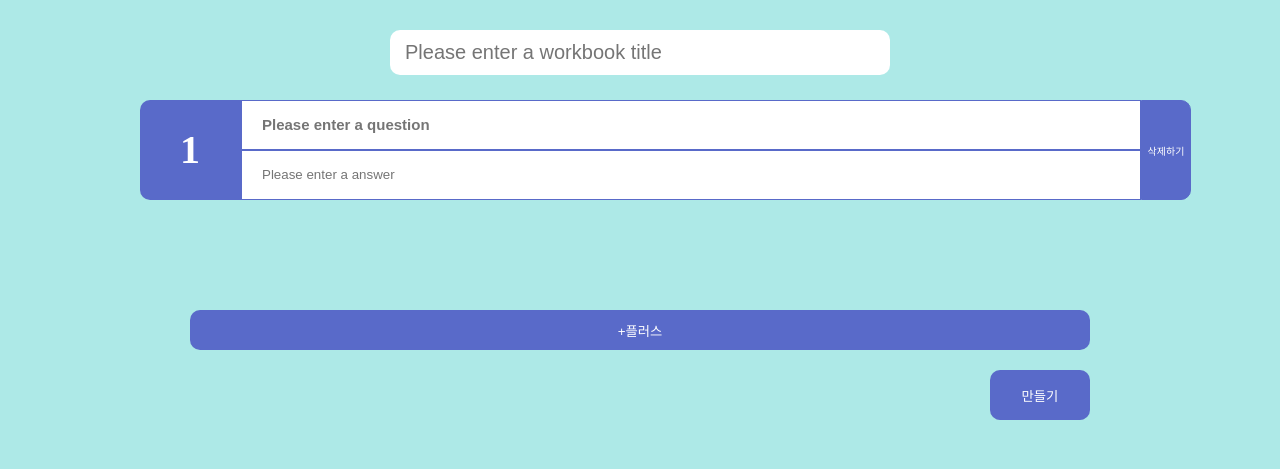
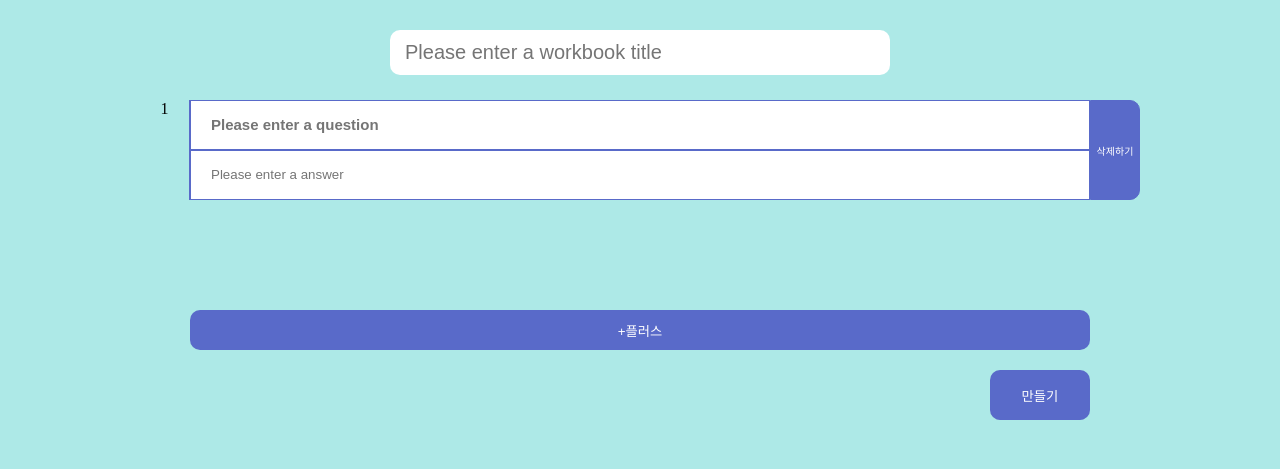
Before and after one commit to team-requin/ReQuiz_Front, a PHP site: page /quiz/quiz_write.php in a window 1280 px wide. Shown: the part 90-559 px from the top of the page. Run offline with PHP 8.4, Linux system fonts and the light colour scheme; some web fonts are replaced.

Commit message:
Fix number place

```diff
--- a/js/quiz_write.js
+++ b/js/quiz_write.js
@@ -1,5 +1,3 @@
-
-
 function plus_quiz_write() {
     var quiz_write_count = document.getElementsByClassName("quiz_write").length
     if (quiz_write_count >= 20) {
--- a/quiz/quiz_write.php
+++ b/quiz/quiz_write.php
@@ -7,9 +7,7 @@ include("header.php");
     </div>
 
     <div class="quiz_write">
-        <div class="quiz_num">
-            <p>1</p>
-        </div>
+        <div class="quiz_num">1</div>
         <div class="quiz_problem">
             <form>
                 <input type="text" class="quiz_question quiz_problems" placeholder="Please enter a question">
```
